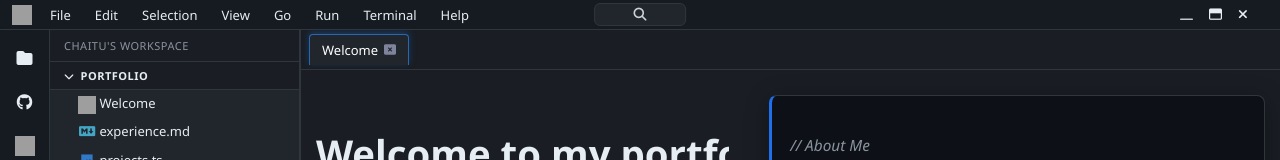
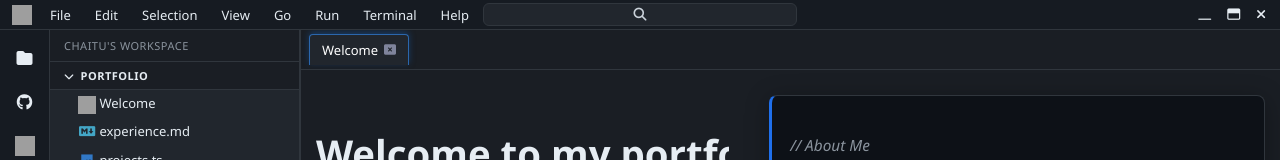
Before and after one commit to ChaitanyaNirf/portfolio, an Angular app: page / in a window 1280 px wide. Shown: the top 160 px of the page. Built offline with nearby package versions, Linux system fonts and the light colour scheme; grey boxes are pictures that could not be loaded.

Commit message:
navbar fix

```diff
--- a/src/app/app.component.css
+++ b/src/app/app.component.css
@@ -21,32 +21,38 @@
   display: flex;
   align-items: center;
   gap: 12px;
-  flex-shrink: 0;
+  flex: 1;
 }
 
 .navbar-right {
   display: flex;
   align-items: center;
+  justify-content: flex-end;
   gap: 12px;
   min-width: 90px;
-  flex-shrink: 0;
+  flex: 1;
 }
 
 .navbar-center {
-  position: absolute;
-  left: 50%;
-  transform: translateX(-50%);
+  flex: 0 1 500px;
+  min-width: 0;
   display: flex;
   align-items: center;
+  justify-content: center;
   gap: 8px;
   color: #c9d1d9;
   white-space: nowrap;
   background-color: var(--bg-secondary, #161b22);
-  padding: 4px 10%;
+  padding: 4px 16px;
   border: 1px solid var(--border-color, #30363d);
   border-radius: 6px;
   cursor: pointer;
   transition: all 0.2s ease;
+}
+
+.navbar-center span {
+  overflow: hidden;
+  text-overflow: ellipsis;
 }
 
 .navbar-center:hover {
```
